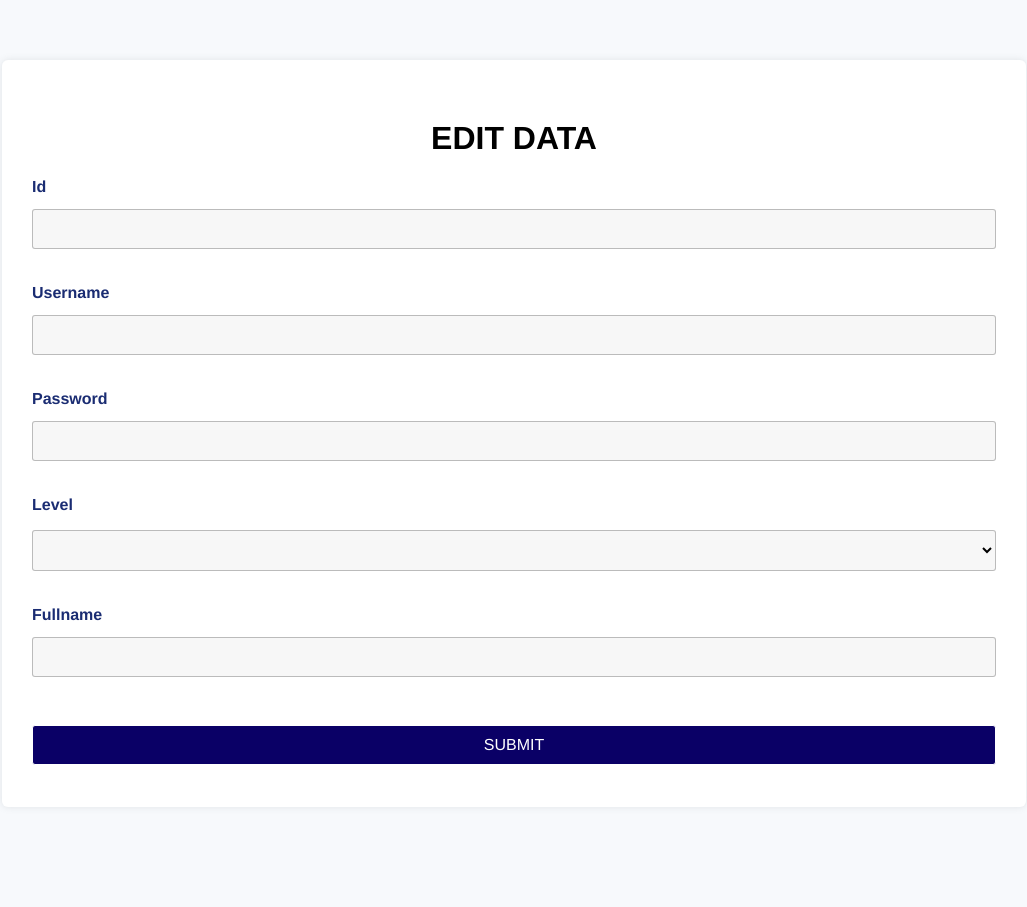
After one commit to fitrisetiy/php-api, a PHP site: page /edit.php in a window 1280 px wide. The commit adds this page. Shown: the whole page, without its empty margins (126-1153 px from the left). Run offline with PHP 8.4, Linux system fonts and the light colour scheme.

Commit message:
edit data

```diff
--- /dev/null
+++ b/edit.php
@@ -0,0 +1,54 @@
+<?php
+{
+?>
+<!DOCTYPE html>
+<html>
+<head>
+	<title>Edit Data</title>
+
+  <link rel="stylesheet" type="text/css" href="model.css">
+</head>
+<body>
+<form name="" method="POST" action="editaksi.php" id="input-form">
+        <div>
+          <h1>EDIT DATA</h1>
+        </div>
+        <div class="form">
+          <label for="">Id</label><br>
+          <input type="text" name="Id" style="background-color: #f7f7f7">
+        </div>
+<br>
+        <div class="form">
+          <label for="">Username</label><br>
+          <input type="text" name="Username" style="background-color: #f7f7f7">
+        </div>
+<br>
+        <div class="form">
+          <label for="">Password</label><br>
+          <input type="password" name="Password" style="background-color: #f7f7f7">
+        </div>
+<br>
+        <div class="form">
+          <label >Level</label><br>
+          <select name="Level" style="background-color: #f7f7f7">
+            <option> </option>
+            <option> User</option>
+            <option> Admin</option>
+            <option> Guest</option>
+          </select>
+        </div>
+<br>
+        <div class="form">
+          <label for="">Fullname</label><br>
+          <input type="text" name="Fullname" style="background-color: #f7f7f7" >
+        </div>
+<br><br>
+        <div class="form">
+          <input class="bg-blue" type="submit" name="submit" value="SUBMIT">
+        </div>
+      </form>
+</body>
+</html>
+<?php
+}
+?>
--- a/index.php
+++ b/index.php
@@ -28,6 +28,7 @@ $students = query("SELECT * FROM users");
 	 			<td bgcolor="#D6D8DC" align="center">Username</td>
 	 			<td bgcolor="#D6D8DC" align="center">Level</td>
 	 			<td bgcolor="#D6D8DC" align="center">Fullname</td>
+	 			<td bgcolor="#D6D8DC" align="center">Aksi</td>
 	 		</tr>
 	 		<?php foreach($students as $student) : ?>
 				 <tr>
@@ -35,6 +36,11 @@ $students = query("SELECT * FROM users");
 				 	<td><?= $student["username"] ?></td>
 				 	<td><?= $student["level"] ?></td>
 				 	<td><?= $student["fullname"] ?></td>
+
+				 	<td>
+						<a  href="edit.php?Id=<?php echo $student['id'];?>">Edit</a> |
+						<a  href="delete.php?Id=<?php echo $student['id']; ?>">Hapus</a>
+		  			</td>
 				 </tr>
 				<?php endforeach; ?>
 	 	</table>
```
Also changed, not shown: delete.php (added, +14 -0 lines), editaksi.php (added, +18 -0 lines).
